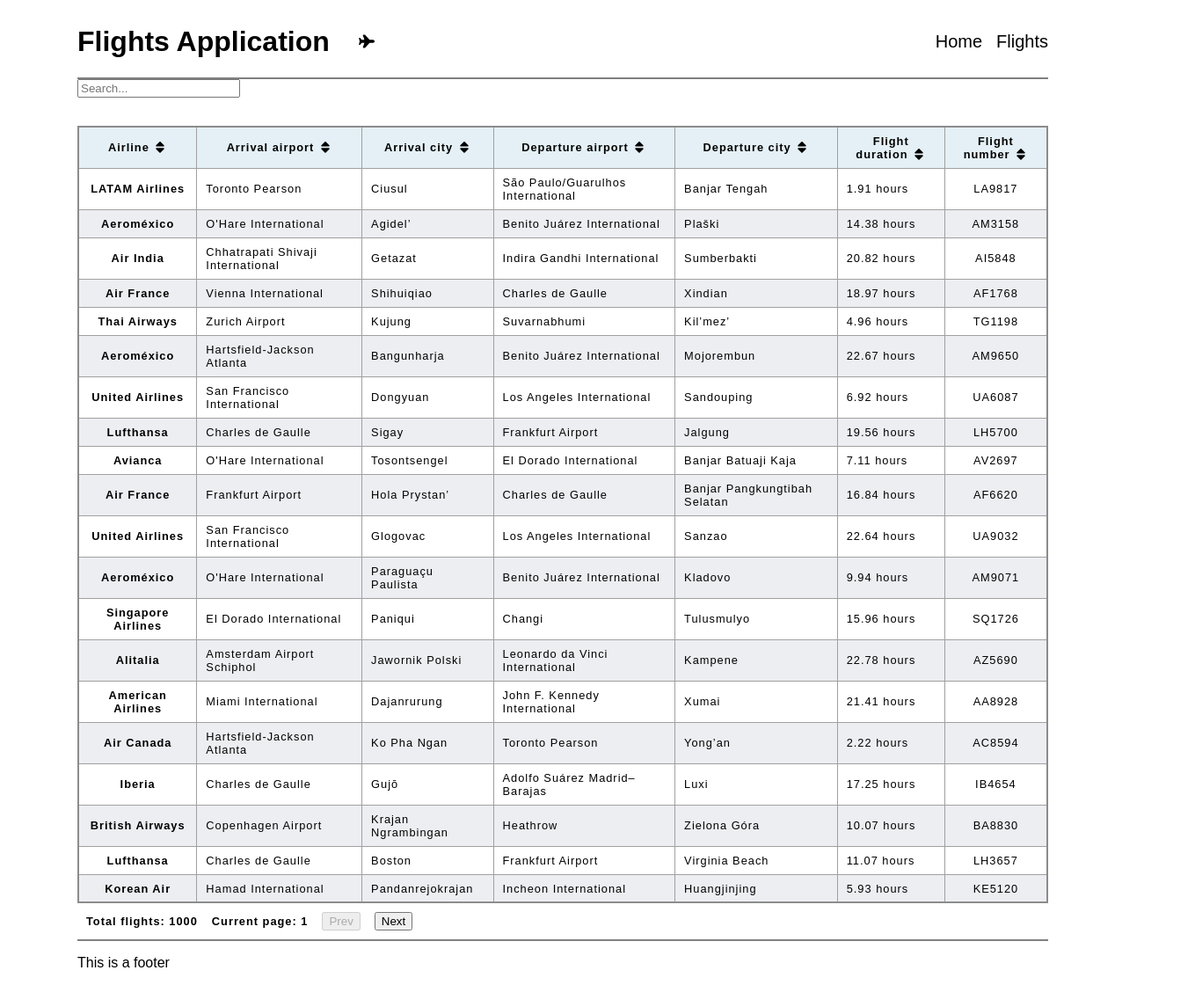
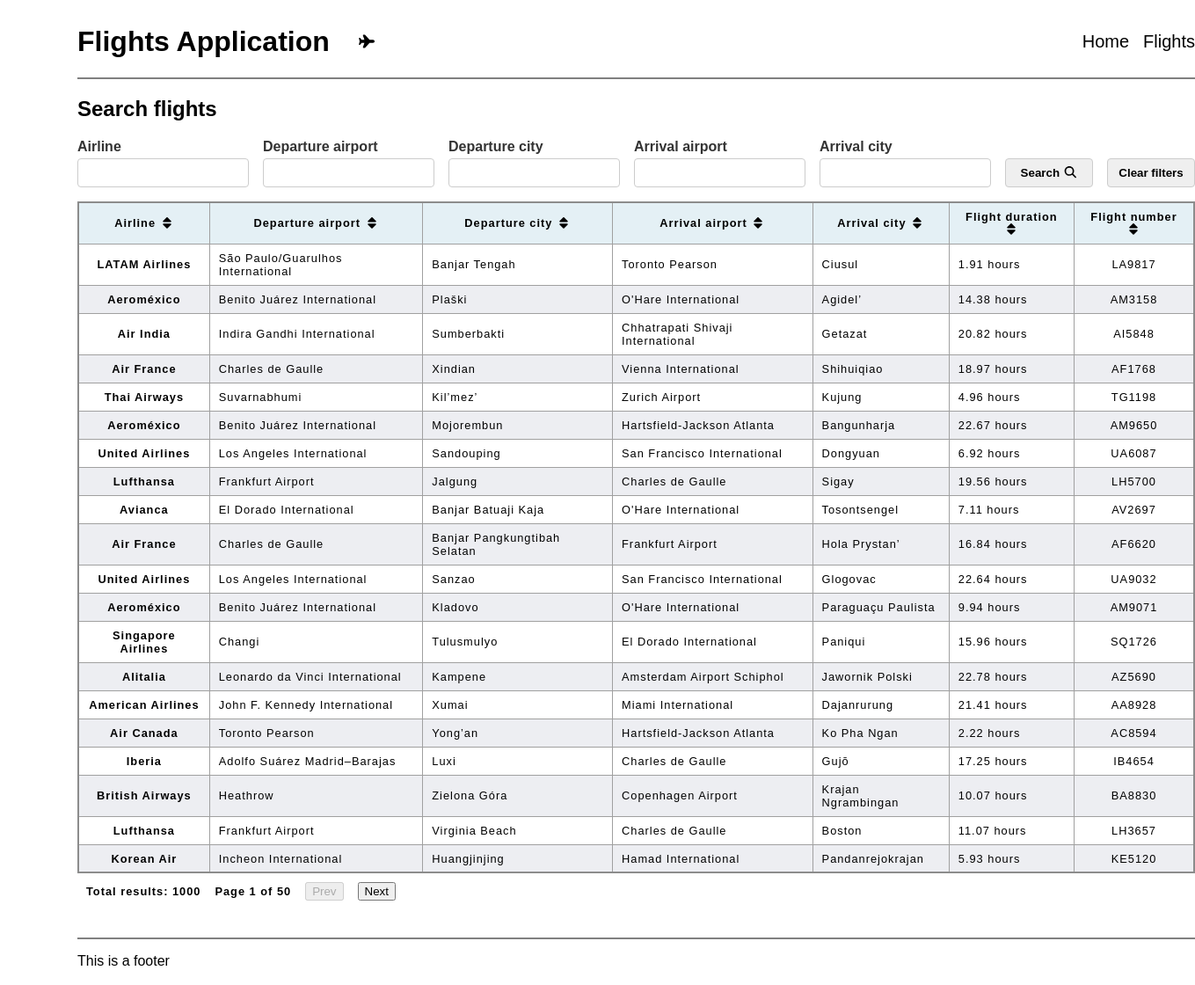
Before and after one commit to fridanordenlow/angular-data-project, an Angular app: page /flights in a window 1280 px wide. Shown: the whole page at 88% size, 1359 px wide, since content can reach past the window. Built offline with nearby package versions, Linux system fonts and the light colour scheme.

Commit message:
add functionality for multiple filters

```diff
--- a/src/app/features/flights-feature/pages/flights-page/flights.html
+++ b/src/app/features/flights-feature/pages/flights-page/flights.html
@@ -1,25 +1,51 @@
-<div class="search-section">
+<section class="search-section">
+  <h2>Search flights</h2>
+
+  <!-- <label for="for flight"
+      >Search for flight
       <input
         type="text"
         placeholder="Search..."
         (input)="onFilter($event.target.value)"
+    /></label> -->
+
+  <div class="filter-section">
+    @for (item of filterItems; track $index) {
+    <label
+      >{{item.label}}
+      <input
+        type="text"
+        [value]="filters[item.key]"
+        (input)="onFilter(item.key, $event.target.value)"
+        (keyup.enter)="applyFilters()"
       />
+    </label>
+    }
+
+    <button (click)="applyFilters()">
+      Search <fa-icon [icon]="faMagnifyingGlass" />
+    </button>
+    <button type="button" (click)="clearFilters()">Clear filters</button>
   </div>
 
-<!-- <select id="airline" name="airline">
-  @for (flight of flightsData; track $index) {
-  <option [value]="flight.airline_name" (click)="onFilter()">{{flight.airline_name}}</option>
+  <div>
+    @if (flightsData?.length === 0) {
+    <p>No flights found for your search.</p>
     }
-</select> -->
+  </div>
 
   <table>
     <caption>
       <div class="caption-section">
-      <span>Total flights: {{ totalItems }}</span>
-      <span>Current page: {{ page + 1 }}</span>
+        <span>Total results: {{ totalItems }}</span>
+        <span>Page {{ page + 1 }} of {{ totalPages }}</span>
+
+        <!-- <span>Current page: {{ page + 1 }}</span> -->
         <div class="pagination-buttons">
           <button (click)="onPrevPage()" [disabled]="!page">Prev</button>
-        <button (click)="onNextPage()">Next</button>
+          <button (click)="onNextPage()" [disabled]="page + 1 >= totalPages">
+            Next
+          </button>
         </div>
       </div>
     </caption>
@@ -36,10 +62,10 @@
       @for (flight of flightsData; track $index) {
       <tr>
         <th scope="row">{{flight.airline_name}}</th>
+        <td>{{flight.departure_airport}}</td>
+        <td>{{flight.departure_city}}</td>
         <td>{{flight.arrival_airport}}</td>
         <td>{{flight.arrival_city}}</td>
-      <td>{{flight.departure_airport}}</td>
-      <td>{{flight.departure_city}}</td>
         <td>{{flight.flight_duration_hours}} hours</td>
         <td>{{flight.flight_number}}</td>
       </tr>
@@ -49,3 +75,11 @@
       <tr></tr>
     </tfoot>
   </table>
+</section>
+
+<!-- <select id="airline" name="airline" (change)="onFilter($event)">
+  <option value="">All airlines</option>
+  @for (flight of flightsData; track $index) {
+  <option [value]="flight.airline_name">{{flight.airline_name}}</option>
+  }
+</select> -->
--- a/src/app/features/flights-feature/pages/flights-page/flights.scss
+++ b/src/app/features/flights-feature/pages/flights-page/flights.scss
@@ -49,3 +49,33 @@
 .search-section {
   margin-bottom: 2rem;
 }
+
+.filter-section {
+  display: flex;
+  align-items: flex-end;
+  gap: 1rem;
+  margin-bottom: 1rem;
+
+  label {
+    display: flex;
+    flex-direction: column;
+    font-weight: 600;
+    color: #333;
+
+    input {
+      margin-top: 0.25rem;
+      padding: 0.5rem;
+      border-radius: 4px;
+      border: 1px solid #ccc;
+    }
+  }
+
+  button {
+    width: 100px;
+    height: 33px;
+    border-radius: 4px;
+    border: 1px solid #ccc;
+    font-weight: 600;
+    cursor: pointer;
+  }
+}
--- a/src/app/features/flights-feature/pages/flights-page/flights.ts
+++ b/src/app/features/flights-feature/pages/flights-page/flights.ts
@@ -1,10 +1,16 @@
 import { Component, type OnInit } from '@angular/core';
-import { FlightsService } from '../../services/flights-service';
 import { CommonModule } from '@angular/common';
 import { Title } from '@angular/platform-browser';
-import { FlightData, HeaderItems } from '../../flight.model';
 import { FontAwesomeModule } from '@fortawesome/angular-fontawesome';
-import { faSort } from '@fortawesome/free-solid-svg-icons';
+import { faSort, faMagnifyingGlass } from '@fortawesome/free-solid-svg-icons';
+// import { debounceTime, Subject } from 'rxjs';
+import { FlightsService } from '../../services/flights-service';
+import {
+  FlightData,
+  FlightFilterKey,
+  FlightFilters,
+  HeaderItems,
+} from '../../flight.model';
 
 @Component({
   selector: 'app-flights',
@@ -21,14 +27,38 @@
   pageSize = 20;
   sortField: keyof FlightData | '' = '';
   sortDirection: 'asc' | 'desc' | '' = '';
-  filter = '';
+  // filter = '';
+  filters: FlightFilters = {
+    airline_name: '',
+    arrival_airport: '',
+    arrival_city: '',
+    departure_airport: '',
+    departure_city: '',
+  };
 
+  faMagnifyingGlass = faMagnifyingGlass;
   faSort = faSort;
+
+  filterItems: { key: FlightFilterKey; label: string }[] = [
+    { key: 'airline_name', label: 'Airline' },
+    { key: 'departure_airport', label: 'Departure airport' },
+    { key: 'departure_city', label: 'Departure city' },
+    { key: 'arrival_airport', label: 'Arrival airport' },
+    { key: 'arrival_city', label: 'Arrival city' },
+  ];
 
   headerItems: HeaderItems[] = [
     {
       label: 'Airline',
       sortField: 'airline_name',
+    },
+    {
+      label: 'Departure airport',
+      sortField: 'departure_airport',
+    },
+    {
+      label: 'Departure city',
+      sortField: 'departure_city',
     },
     {
       label: 'Arrival airport',
@@ -37,14 +67,6 @@
     {
       label: 'Arrival city',
       sortField: 'arrival_city',
-    },
-    {
-      label: 'Departure airport',
-      sortField: 'departure_airport',
-    },
-    {
-      label: 'Departure city',
-      sortField: 'departure_city',
     },
     {
       label: 'Flight duration',
@@ -60,18 +82,26 @@
     this.title.setTitle('Flights page');
   }
 
+  // private filterSubject = new Subject<string>();
+  // private filterSubject = new Subject<void>();
+
   ngOnInit(): void {
-    this.getFlights();
+    this.loadFlights();
+
+    // this.filterSubject.pipe(debounceTime(500)).subscribe(() => {
+    //   this.page = 0;
+    //   this.loadFlights();
+    // });
   }
 
-  getFlights() {
+  loadFlights() {
     this.flightService
       .getFlightsInfo(
         this.page,
         this.pageSize,
         this.sortField,
         this.sortDirection,
-        this.filter
+        this.filters
       )
       .subscribe({
         next: (res) => {
@@ -84,14 +114,14 @@
   onNextPage() {
     if ((this.page + 1) * this.pageSize < this.totalItems) {
       this.page++;
-      this.getFlights();
+      this.loadFlights();
     }
   }
 
   onPrevPage() {
     if (this.page > 0) {
       this.page--;
-      this.getFlights();
+      this.loadFlights();
     }
   }
 
@@ -102,12 +132,43 @@
       this.sortField = field;
       this.sortDirection = 'asc';
     }
-    this.getFlights();
+    this.loadFlights();
   }
 
-  onFilter(value: string) {
-    this.filter = value;
+  onFilter(field: keyof typeof this.filters, inputVal: string) {
+    this.filters[field] = inputVal; // Ex. this.filters.arrival_city = "Stockholm".
+    // this.filterSubject.next();
+  }
+
+  applyFilters() {
+    for (const key in this.filters) {
+      if (!this.filters[key as keyof FlightFilters]?.trim()) {
+        this.filters[key as keyof FlightFilters] = '';
+      }
+    }
+    console.log('Applied filters', this.filters);
+
     this.page = 0;
-    this.getFlights();
+    this.loadFlights();
+  }
+
+  clearFilters() {
+    this.filters = {
+      airline_name: '',
+      arrival_airport: '',
+      arrival_city: '',
+      departure_airport: '',
+      departure_city: '',
+    };
+
+    this.page = 0;
+    this.loadFlights();
+  }
+  // onFilter(value: string) {
+  //   this.filterSubject.next(value);
+  // }
+
+  get totalPages(): number {
+    return Math.ceil(this.totalItems / this.pageSize);
   }
 }
--- a/src/app/features/flights-feature/services/flights-service.ts
+++ b/src/app/features/flights-feature/services/flights-service.ts
@@ -1,7 +1,7 @@
 import { HttpClient, HttpErrorResponse } from '@angular/common/http';
 import { Injectable } from '@angular/core';
 import { catchError, map, Observable, of, tap } from 'rxjs';
-import { FlightData, LazyLoadReturnType } from '../flight.model';
+import { FlightData, FlightFilters, LazyLoadReturnType } from '../flight.model';
 
 @Injectable({
   providedIn: 'root',
@@ -16,7 +16,8 @@
     pageSize: number,
     sortField: string,
     sortDirection: string,
-    filter: string
+    filters: FlightFilters
+    // filter: string
   ): Observable<LazyLoadReturnType> {
     return this.http.get<FlightData[] | null>(this.dataUrl).pipe(
       catchError((error: HttpErrorResponse) => {
@@ -24,13 +25,28 @@
         return of(null);
       }),
       map((data) => {
-        if (data && filter) {
-          data = data.filter((item) =>
-            Object.values(item).some((val) =>
-              val.toString().toLowerCase().includes(filter.toLowerCase())
-            )
-          );
+        if (data) {
+          // Ex. key = "airline_name", value = "SAS"
+          for (const [key, value] of Object.entries(filters)) {
+            if (value.trim() !== '') {
+              const searchVal = value.trim().toLowerCase();
+              data = data.filter((item) =>
+                (item as any)[key]
+                  .trim()
+                  .toString()
+                  .toLowerCase()
+                  .includes(searchVal)
+              );
+            }
+          }
         }
+        // if (data && filter) {
+        //   data = data.filter((item) =>
+        //     Object.values(item).some((val) =>
+        //       val.toString().toLowerCase().includes(filter.toLowerCase())
+        //     )
+        //   );
+        // }
         if (data && sortField && sortDirection) {
           data = data.sort((a: any, b: any) => {
             const valA = a[sortField];
@@ -67,3 +83,17 @@
 // pipe for time format
 // add flight icons, departure etc font awesome
 // group data by airline charts etc
+
+// src/
+// └── app/
+//     └── features/
+//         └── flights-feature/
+//             ├── flights/
+//             │   ├── flights.ts
+//             │   ├── flights.html
+//             │   └── flights.scss
+//             ├── services/
+//             │   ├── flights.service.ts        ← API-hantering (den jag har)
+//             │   └── flights-store.service.ts  ← State & logik (ny)
+//             └── models/
+//                 └── flight.model.ts
```
Lines whose indentation alone changed are shown as unchanged.
